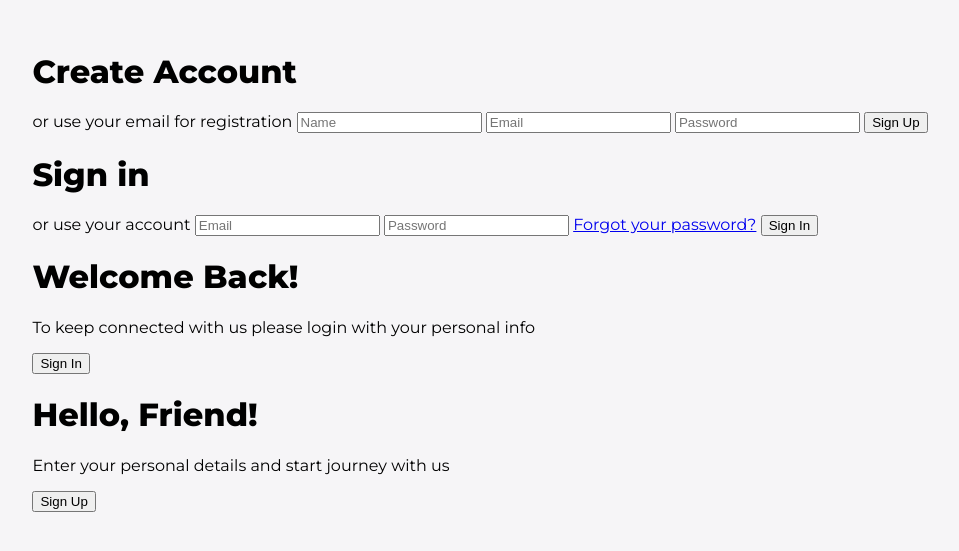
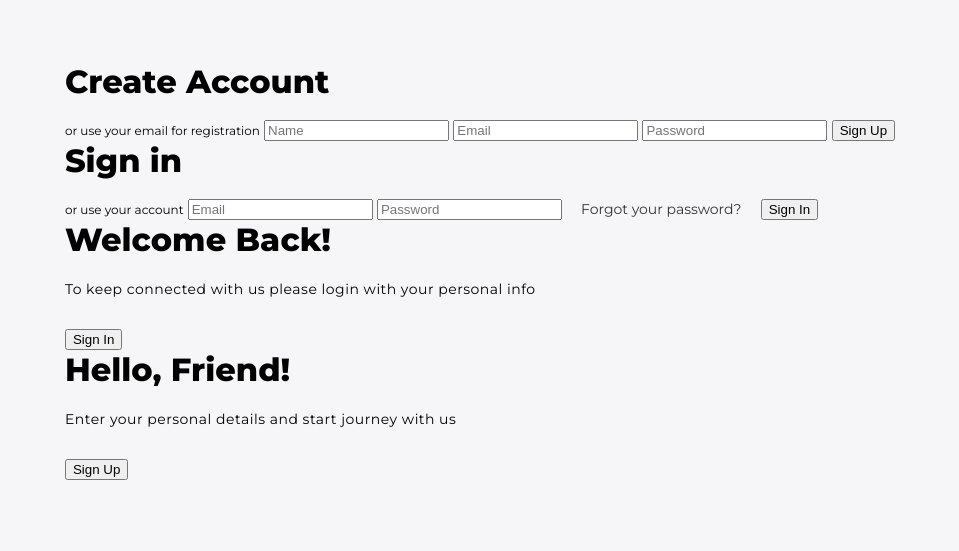
Before and after one commit to KHALEDXSOLIMAN/sliding-sign-In-sign-up-form, a website: page index.html in a window 1280 px wide. Shown: the part 109-660 px from the top of the page, without its empty margins (160-1119 px from the left). Drawn offline with Linux system fonts and the light colour scheme.

Commit message:
core-tags style

```diff
--- a/styles.css
+++ b/styles.css
@@ -13,3 +13,26 @@ body {
   height: 100vh;
   margin: -20px 0 50px;
 }
+
+h1 {
+  font-weight: bold;
+  margin: 0;
+}
+
+p {
+  font-size: 14px;
+  font-weight: 100;
+  line-height: 20px;
+  letter-spacing: 0.5px;
+  margin: 20px 0 30px;
+}
+
+span {
+  font-size: 12px;
+}
+a {
+  color: #333;
+  font-size: 14px;
+  text-decoration: none;
+  margin: 15px;
+}
```
